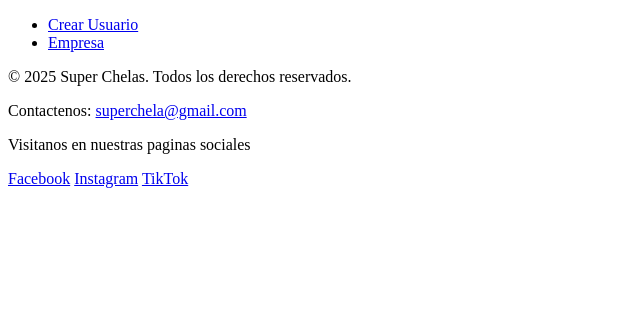
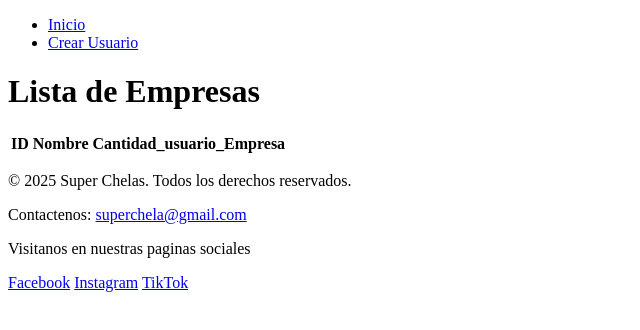
Before and after one commit to MildredC1/Mini_Proyecto, a plain HTML site: page public/empresa.html in a window 1280 px wide. Shown: the whole page, without its empty margins (0-640 px from the left). Drawn offline with Linux system fonts and the light colour scheme.

Commit message:
Se restauraron los archivos en la carpeta public

```diff
--- a/index.html
+++ b/public/empresa.html
@@ -1,18 +1,35 @@
-
 <!DOCTYPE html>
 <html lang="es">
 <head>
   <meta charset="UTF-8">
-  <title>Inicio - Bienvenido a nuesta pagina de inicio</title>
+  <title>Empresas Registradas</title>
 </head>
 <body>
   <nav >
     <ul>
-      <li><a href="/Mini_Proyecto/crear_usuario.html"> Crear Usuario</a></li>
-      <li><a href="/Mini_Proyecto/empresa.html">Empresa</a></li>
+      <li><a href="/Mini_Proyecto/public/index.html">Inicio</a></li>
+      <li><a href="/Mini_Proyecto/public/crear_usuario.html">Crear Usuario</a></li>
+
     </ul>
   </nav>
-  <footer id="estilos" >
+
+  <main >
+    <h1>Lista de Empresas</h1>
+    <table>
+      <thead>
+        <tr>
+          <th>ID</th>
+          <th>Nombre</th>
+          <th>Cantidad_usuario_Empresa</th>
+        </tr>
+      </thead>
+      <body >
+
+      </tbody>
+    </table>
+  </main>
+
+ <footer id="estilos" >
     <div class="fondo_estilo">
         <p>&copy; 2025 Super Chelas. Todos los derechos reservados.</p>
         <p>Contactenos: <a href="mailto:superchela@gmail.com">superchela@gmail.com</a></p>
@@ -25,6 +42,6 @@
         </nav>
     </div>
 </footer>
+
 </body>
-
 </html>
```
Also changed, not shown: public/crear_usuario.html (renamed from crear_usuario.html, +2 -2 lines), public/index.html (renamed from empresa.html, +6 -23 lines).
